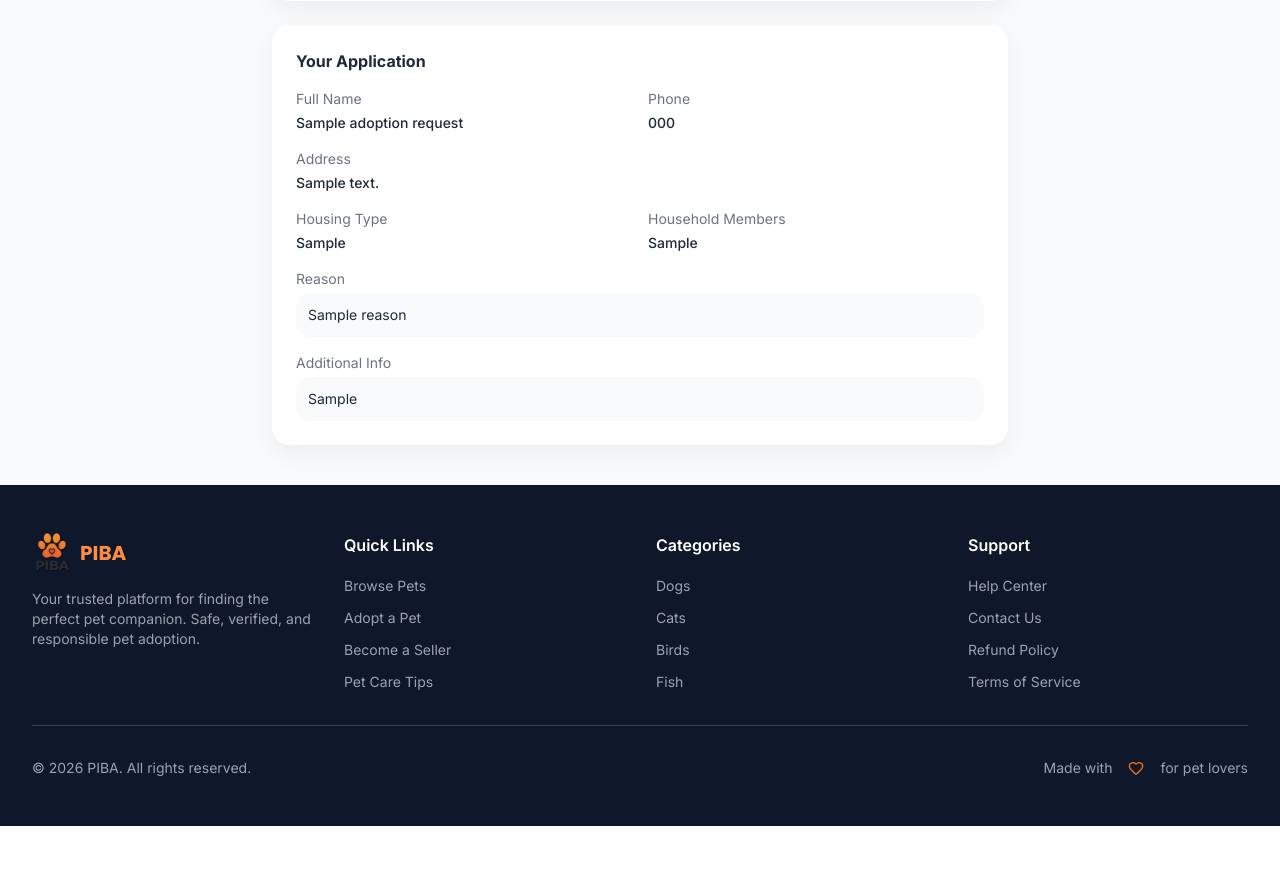
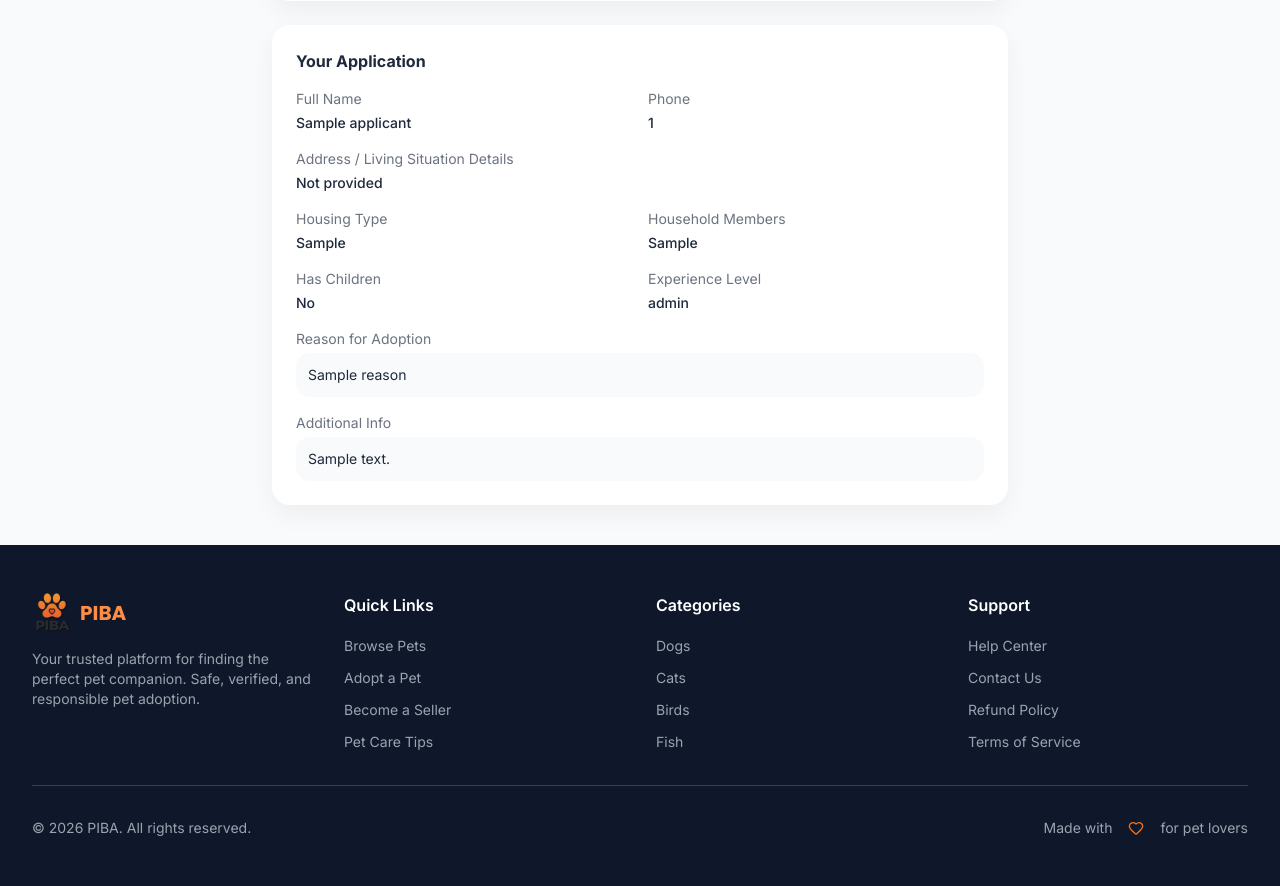
Before and after one commit to karthik-joseph/PIBA, a Django app: template templates/adoption/request_detail.html in a window 1280 px wide. Shown: the part 655-1541 px from the top of the page. Before the commit the page ends 1481 px from the top, so only its background shows below. Run offline with Django 5.2, Linux system fonts and the light colour scheme; the template is opened without the code that fills it: most values are stand-ins (such as "Sample title", 1, 10 or a date in 2020); grey boxes marked "Sample" are stand-in pictures; data that the repository does not hold is empty; some libraries are stand-ins or nearby versions.

Commit message:
Changed some fileds and the bug related to it.

```diff
--- a/templates/adoption/request_detail.html
+++ b/templates/adoption/request_detail.html
@@ -67,35 +67,45 @@
                 <div class="grid grid-cols-2 gap-4">
                     <div>
                         <p class="text-gray-500 mb-1">Full Name</p>
-                        <p class="font-medium text-dark-800">{{ adoption_request.applicant_name }}</p>
+                        <p class="font-medium text-dark-800">{{ adoption_request.applicant.get_full_name|default:adoption_request.applicant.username }}</p>
                     </div>
                     <div>
                         <p class="text-gray-500 mb-1">Phone</p>
-                        <p class="font-medium text-dark-800">{{ adoption_request.applicant_phone }}</p>
+                        <p class="font-medium text-dark-800">{{ adoption_request.applicant.phone_number|default:"Not provided" }}</p>
                     </div>
                 </div>
                 <div>
-                    <p class="text-gray-500 mb-1">Address</p>
-                    <p class="font-medium text-dark-800">{{ adoption_request.applicant_address }}</p>
+                    <p class="text-gray-500 mb-1">Address / Living Situation Details</p>
+                    <p class="font-medium text-dark-800">{{ adoption_request.living_situation_details|default:"Not provided" }}</p>
                 </div>
                 <div class="grid grid-cols-2 gap-4">
                     <div>
                         <p class="text-gray-500 mb-1">Housing Type</p>
-                        <p class="font-medium text-dark-800 capitalize">{{ adoption_request.housing_type }}</p>
+                        <p class="font-medium text-dark-800 capitalize">{{ adoption_request.get_living_situation_display }}</p>
                     </div>
                     <div>
                         <p class="text-gray-500 mb-1">Household Members</p>
                         <p class="font-medium text-dark-800">{{ adoption_request.household_members }}</p>
                     </div>
                 </div>
+                <div class="grid grid-cols-2 gap-4">
+                    <div>
+                        <p class="text-gray-500 mb-1">Has Children</p>
+                        <p class="font-medium text-dark-800">{{ adoption_request.has_children|yesno:"Yes,No" }}</p>
+                    </div>
+                    <div>
+                        <p class="text-gray-500 mb-1">Experience Level</p>
+                        <p class="font-medium text-dark-800">{{ adoption_request.get_experience_level_display }}</p>
+                    </div>
+                </div>
                 <div>
-                    <p class="text-gray-500 mb-1">Reason</p>
+                    <p class="text-gray-500 mb-1">Reason for Adoption</p>
                     <p class="text-dark-800 whitespace-pre-line bg-gray-50 p-3 rounded-xl">{{ adoption_request.reason }}</p>
                 </div>
-                {% if adoption_request.additional_info %}
+                {% if adoption_request.experience_description %}
                 <div>
                     <p class="text-gray-500 mb-1">Additional Info</p>
-                    <p class="text-dark-800 bg-gray-50 p-3 rounded-xl">{{ adoption_request.additional_info }}</p>
+                    <p class="text-dark-800 bg-gray-50 p-3 rounded-xl">{{ adoption_request.experience_description }}</p>
                 </div>
                 {% endif %}
             </div>
```
Also changed, not shown: templates/adoption/apply.html (+31 -8 lines), templates/adoption/my_requests.html (+5 -6 lines).
